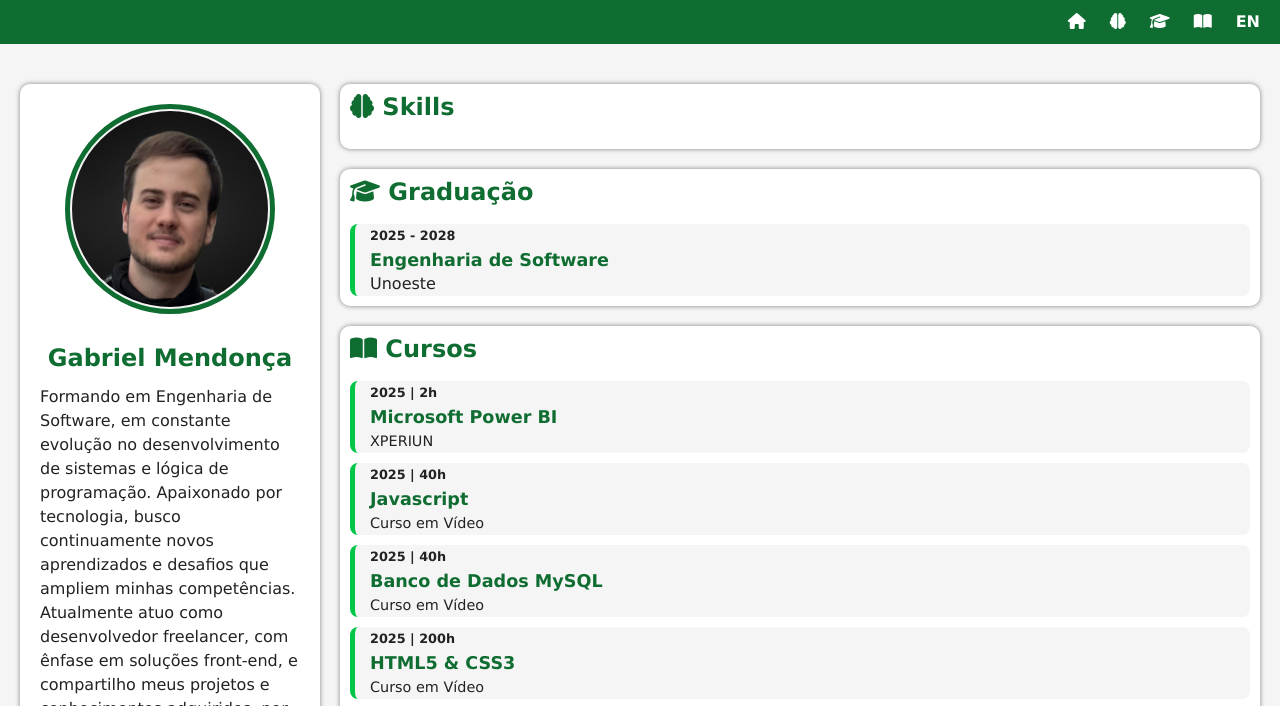
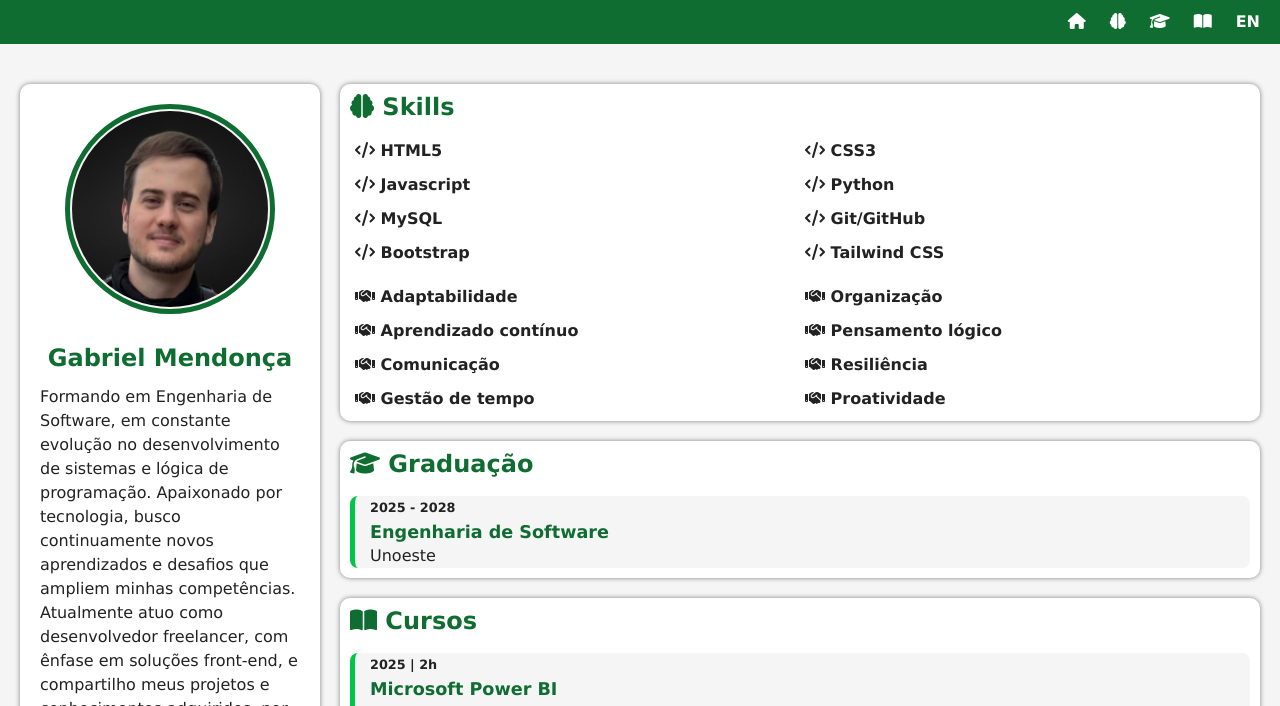
Before and after one commit to gabrielkmendonca/portfolio, a plain HTML site: page language/index-pt.html in a window 1280 px wide. Shown: the top 706 px of the page. Drawn offline with Linux system fonts and the light colour scheme.

Commit message:
Add and update skills section in HTML and CSS
Expanded the soft skills list in index.html and added both hard and soft skills sections in the Portuguese version (index-pt.html). Updated style.css to adjust the skills grid layout to two columns and added a hover color effect for skill items.

```diff
--- a/language/index-pt.html
+++ b/language/index-pt.html
@@ -37,7 +37,58 @@
            <article id="skills" name="skills">
                 <h2><i class="fa-solid fa-brain"></i> Skills</h2>
                 <div id="skills-container">
-
+                    <div class="skill-type" id="hard-skills">
+                        <div class="item">
+                            <i class="fa-solid fa-code"></i> HTML5
+                        </div>
+                        <div class="item">
+                            <i class="fa-solid fa-code"></i> CSS3
+                        </div>
+                        <div class="item">
+                            <i class="fa-solid fa-code"></i> Javascript
+                        </div>
+                        <div class="item">
+                            <i class="fa-solid fa-code"></i> Python
+                        </div>
+                        <div class="item">
+                            <i class="fa-solid fa-code"></i> MySQL
+                        </div>
+                        <div class="item">
+                            <i class="fa-solid fa-code"></i> Git/GitHub
+                        </div>
+                        <div class="item">
+                            <i class="fa-solid fa-code"></i> Bootstrap
+                        </div>
+                        <div class="item">
+                            <i class="fa-solid fa-code"></i> Tailwind CSS
+                        </div>
+                    </div>
+                    <div class="skill-type" id="soft-skills">
+                        <div class="item">
+                            <i class="fa-solid fa-handshake"></i> Adaptabilidade
+                        </div>
+                        <div class="item">
+                            <i class="fa-solid fa-handshake"></i> Organização
+                        </div>
+                        <div class="item">
+                            <i class="fa-solid fa-handshake"></i> Aprendizado contínuo
+                        </div>
+                        <div class="item">
+                            <i class="fa-solid fa-handshake"></i> Pensamento lógico
+                        </div>
+                        <div class="item">
+                            <i class="fa-solid fa-handshake"></i> Comunicação
+                        </div>
+                        <div class="item">
+                            <i class="fa-solid fa-handshake"></i> Resiliência
+                        </div>
+                        <div class="item">
+                            <i class="fa-solid fa-handshake"></i> Gestão de tempo
+                        </div>
+                        <div class="item">
+                            <i class="fa-solid fa-handshake"></i> Proatividade
+                        </div>
+                    </div>
                 </div>
             </article>
             <article id="graduation" name="graduation">
--- a/style.css
+++ b/style.css
@@ -116,7 +116,7 @@ div#skills-container{
 }
 div.skill-type{
   display: grid;
-  grid-template-columns: 1fr 1fr 1fr;
+  grid-template-columns: 1fr 1fr;
   justify-content: space-between;
   justify-items: start;
   align-items: center;
@@ -129,6 +129,7 @@ div.skill-type > div.item{
 }
 div.skill-type > div.item:hover{
   text-decoration: underline;
+  color: var(--emphasis);
 }
 div#graduation-container{
   display: flex;
```
Also changed, not shown: index.html (+20 -2 lines).
